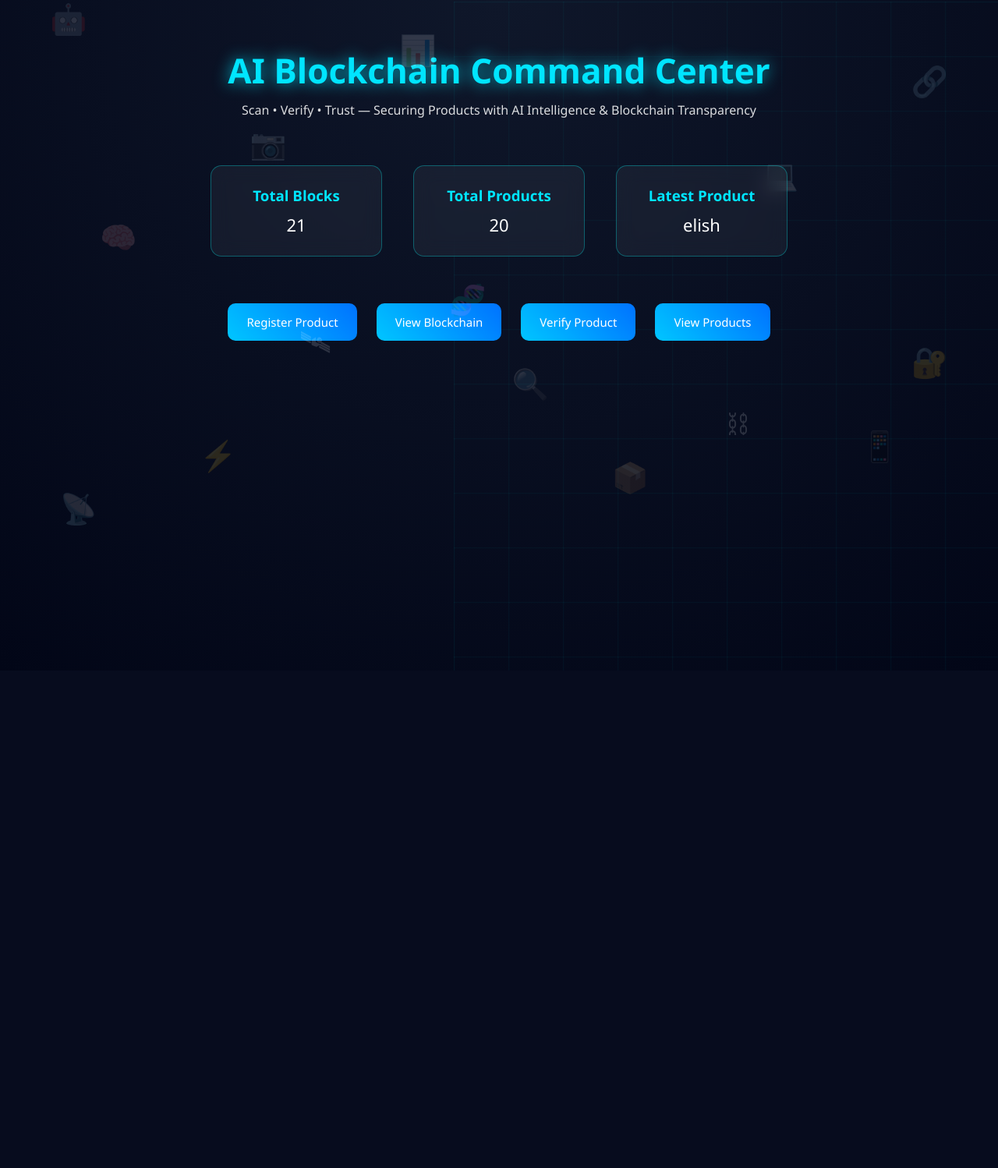
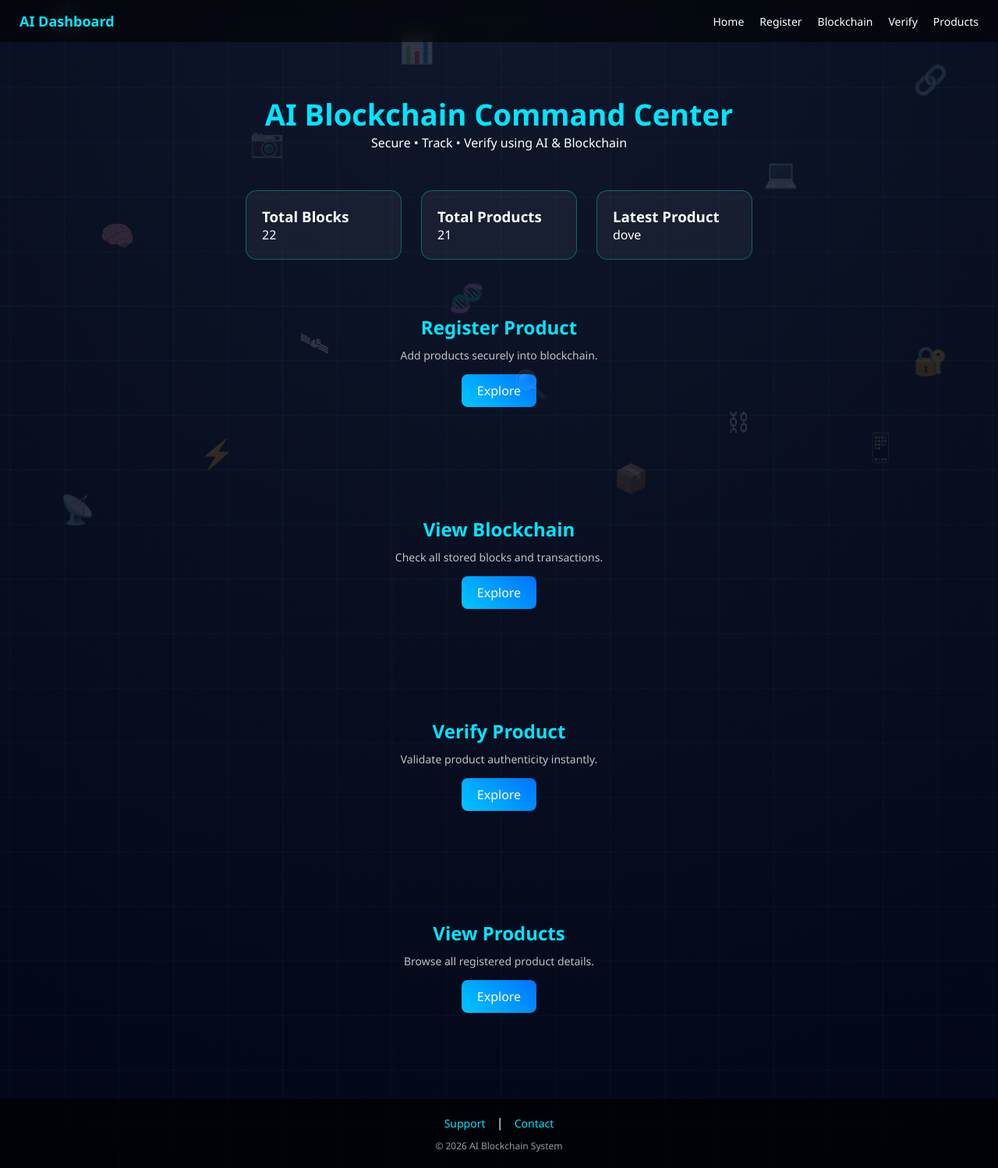
Before and after one commit to Antinshijo/cnn-blockchain, a Flask app: page /dashboard in a window 1280 px wide. Shown: the whole page at 78% size. Before the commit the page ends 844 px from the top, so only its background shows below. Run offline with Flask 3, Linux system fonts and the light colour scheme.

Commit message:
what you changed

```diff
--- a/blockchain_data.json
+++ b/blockchain_data.json
@@ -326,5 +326,25 @@
                 "pattern_score": 106
             }
         }
+    },
+    {
+        "index": 22,
+        "timestamp": "2026-04-02 00:27:33.270151",
+        "proof": 1,
+        "previous_hash": "4d2fdb2d03966f653887bdce4118b4c52bb73bf995fc6140c8f50718b3c692bf",
+        "data": {
+            "product_name": "dove",
+            "product_id": "dove--484",
+            "image": "static/product_images\\dove--484.png",
+            "features": {
+                "mean_color": [
+                    139.92575,
+                    136.0134,
+                    145.245225
+                ],
+                "edge_strength": 1344105,
+                "pattern_score": 139
+            }
+        }
     }
 ]
--- a/templates/dashboard.html
+++ b/templates/dashboard.html
@@ -2,9 +2,7 @@
 <html>
 
 <head>
-
 <title>AI Blockchain Dashboard</title>
-
 <meta name="viewport" content="width=device-width, initial-scale=1.0">
 
 <style>
@@ -14,68 +12,40 @@ margin:0;
 padding:0;
 box-sizing:border-box;
 font-family:Segoe UI;
+scroll-behavior:smooth;
 }
 
 body{
-
-min-height:100vh;
-
 background:radial-gradient(circle at top,#0f172a,#020617);
-
 color:white;
-
-text-align:center;
-
-overflow:hidden;
-
+overflow-x:hidden;
 }
 
 /* CYBER GRID */
-
 body::before{
-
 content:"";
-
 position:fixed;
-
 width:200%;
-
 height:200%;
-
 background-image:
-
 linear-gradient(rgba(0,255,255,0.05) 1px, transparent 1px),
-
 linear-gradient(90deg, rgba(0,255,255,0.05) 1px, transparent 1px);
-
 background-size:70px 70px;
-
 animation:gridMove 40s linear infinite;
-
 z-index:-2;
-
 }
 
 @keyframes gridMove{
-
 0%{transform:translate(0,0)}
-
 100%{transform:translate(-350px,-350px)}
-
 }
 
-/* FLOATING ICONS */
-
+/* FLOAT ICONS */
 .icon{
-
 position:absolute;
-
-font-size:38px;
-
+font-size:36px;
 opacity:0.15;
-
 animation:float 18s infinite ease-in-out;
-
 }
 
 .icon:nth-child(1){top:5%;left:5%}
@@ -95,183 +65,169 @@ animation:float 18s infinite ease-in-out;
 .icon:nth-child(15){top:25%;left:25%}
 
 @keyframes float{
-
 0%{transform:translateY(0)}
 50%{transform:translateY(-50px)}
 100%{transform:translateY(0)}
+}
 
+/* NAVBAR */
+.navbar{
+position:fixed;
+top:0;
+width:100%;
+background:rgba(0,0,0,0.6);
+backdrop-filter:blur(10px);
+display:flex;
+justify-content:space-between;
+align-items:center;
+padding:15px 25px;
+z-index:1000;
+}
+
+.logo{
+color:#00e5ff;
+font-weight:bold;
+font-size:18px;
+}
+
+.nav-links{
+display:flex;
+gap:20px;
+}
+
+.nav-links a{
+color:white;
+text-decoration:none;
+font-size:14px;
+}
+
+.nav-links a:hover{
+color:#00e5ff;
+}
+
+/* MOBILE MENU */
+.menu{
+display:none;
+font-size:22px;
+cursor:pointer;
+}
+
+@media(max-width:768px){
+.menu{display:block;}
+.nav-links{
+flex-direction:column;
+position:absolute;
+top:60px;
+right:0;
+background:black;
+width:200px;
+display:none;
+padding:15px;
+}
+.nav-links.active{
+display:flex;
+}
 }
 
 /* HEADER */
-
 .header{
-
-margin-top:60px;
-
-animation:fadeIn 1s ease;
-
+margin-top:100px;
+text-align:center;
+padding:20px;
 }
 
 .header h1{
-
-font-size:44px;
-
+font-size:38px;
 color:#00e5ff;
-
-text-shadow:0 0 20px rgba(0,229,255,0.8);
-
-margin-bottom:10px;
-
-}
-
-.slogan{
-
-font-size:16px;
-
-opacity:0.85;
-
 }
 
 /* STATS */
-
 .stats{
-
 display:flex;
-
 justify-content:center;
-
-gap:40px;
-
-margin-top:60px;
-
+gap:25px;
 flex-wrap:wrap;
-
+margin-top:30px;
 }
 
-/* STAT CARD */
-
 .card{
-
 background:rgba(255,255,255,0.05);
-
 border:1px solid rgba(0,255,255,0.3);
-
 border-radius:14px;
-
-padding:25px;
-
-width:220px;
-
-backdrop-filter:blur(12px);
-
+padding:20px;
+width:200px;
 transition:0.4s;
-
 }
 
 .card:hover{
-
 transform:translateY(-10px) scale(1.05);
-
 box-shadow:0 0 30px rgba(0,255,255,0.5);
-
 }
 
-.card h3{
-
-color:#00e5ff;
-
-margin-bottom:10px;
-
+/* SECTIONS */
+.section{
+padding:70px 20px;
+text-align:center;
 }
 
-.card p{
-
-font-size:22px;
-
+.section h2{
+color:#00e5ff;
+margin-bottom:10px;
 }
 
-/* NAVIGATION */
-
-.dashboard-links{
-
-margin-top:60px;
-
-display:flex;
-
-justify-content:center;
-
-gap:25px;
-
-flex-wrap:wrap;
-
+.section p{
+max-width:500px;
+margin:auto;
+opacity:0.75;
+font-size:14px;
 }
 
-/* BUTTON */
-
-.dashboard-links a{
-
+.btn{
+display:inline-block;
+margin-top:15px;
+padding:10px 20px;
+background:linear-gradient(45deg,#00c6ff,#0072ff);
+border-radius:8px;
+color:white;
 text-decoration:none;
-
-padding:14px 24px;
-
-border-radius:10px;
-
-background:linear-gradient(45deg,#00c6ff,#0072ff);
-
-color:white;
-
-font-size:15px;
-
-transition:0.3s;
-
 }
 
-.dashboard-links a:hover{
-
-transform:scale(1.08);
-
-box-shadow:0 0 18px rgba(0,150,255,0.7);
-
+.btn:hover{
+transform:scale(1.05);
 }
 
-/* FADE */
-
-@keyframes fadeIn{
-
-from{
-opacity:0;
-transform:translateY(30px);
+/* FOOTER */
+.footer{
+background:rgba(0,0,0,0.7);
+text-align:center;
+padding:20px;
+margin-top:40px;
 }
 
-to{
-opacity:1;
-transform:translateY(0);
+.footer a{
+color:#00e5ff;
+text-decoration:none;
+margin:0 10px;
+font-size:14px;
 }
 
-}
-
-/* MOBILE */
-
-@media(max-width:600px){
-
-.header h1{
-font-size:30px;
-}
-
-.stats{
-gap:20px;
-}
-
+.footer a:hover{
+text-decoration:underline;
 }
 
 </style>
+
+<script>
+function toggleMenu(){
+document.querySelector(".nav-links").classList.toggle("active");
+}
+</script>
 
 </head>
 
 <body>
 
-<!-- FLOATING CYBER ICONS -->
-
+<!-- FLOATING ICONS -->
 <div class="icon">🤖</div>
 <div class="icon">🔗</div>
 <div class="icon">🧠</div>
@@ -288,54 +244,78 @@ gap:20px;
 <div class="icon">🔍</div>
 <div class="icon">📷</div>
 
-<div class="header">
+<!-- NAVBAR -->
+<div class="navbar">
+<div class="logo">AI Dashboard</div>
 
-<h1>AI Blockchain Command Center</h1>
+<div class="menu" onclick="toggleMenu()">☰</div>
 
-<p class="slogan">
-Scan • Verify • Trust — Securing Products with AI Intelligence & Blockchain Transparency
-</p>
-
+<div class="nav-links">
+<a href="#home">Home</a>
+<a href="#register">Register</a>
+<a href="#blockchain">Blockchain</a>
+<a href="#verify">Verify</a>
+<a href="#products">Products</a>
+</div>
 </div>
 
+<!-- HEADER -->
+<div id="home" class="header">
+<h1>AI Blockchain Command Center</h1>
+<p>Secure • Track • Verify using AI & Blockchain</p>
+</div>
+
+<!-- STATS -->
 <div class="stats">
-
 <div class="card">
-
 <h3>Total Blocks</h3>
-
 <p>{{ total_blocks }}</p>
-
 </div>
 
 <div class="card">
-
 <h3>Total Products</h3>
-
 <p>{{ total_products }}</p>
-
 </div>
 
 <div class="card">
-
 <h3>Latest Product</h3>
-
 <p>{{ latest_product }}</p>
-
+</div>
 </div>
 
+<!-- SECTIONS -->
+
+<div id="register" class="section">
+<h2>Register Product</h2>
+<p>Add products securely into blockchain.</p>
+<a href="/register" class="btn">Explore</a>
 </div>
 
-<div class="dashboard-links">
+<div id="blockchain" class="section">
+<h2>View Blockchain</h2>
+<p>Check all stored blocks and transactions.</p>
+<a href="/blockchain" class="btn">Explore</a>
+</div>
 
-<a href="/register">Register Product</a>
+<div id="verify" class="section">
+<h2>Verify Product</h2>
+<p>Validate product authenticity instantly.</p>
+<a href="/verify" class="btn">Explore</a>
+</div>
 
-<a href="/blockchain">View Blockchain</a>
+<div id="products" class="section">
+<h2>View Products</h2>
+<p>Browse all registered product details.</p>
+<a href="/products" class="btn">Explore</a>
+</div>
 
-<a href="/verify">Verify Product</a>
-
-<a href="/products">View Products</a>
-
+<!-- FOOTER -->
+<div class="footer">
+<a href="#">Support</a> |
+<a href="#">Contact</a>
+<p style="margin-top:10px;font-size:12px;opacity:0.6;">
+© 2026 AI Blockchain System
+</p>
 </div>
 
 </body>
```
Also changed, not shown: static/product_images/dove--484.png (added), static/qr_codes/dove--484.png (added), static/verify_uploads/WIN_20251105_11_56_31_Pro.jpg (added), static/verify_uploads/WIN_20251105_11_56_42_Pro.jpg (added).
